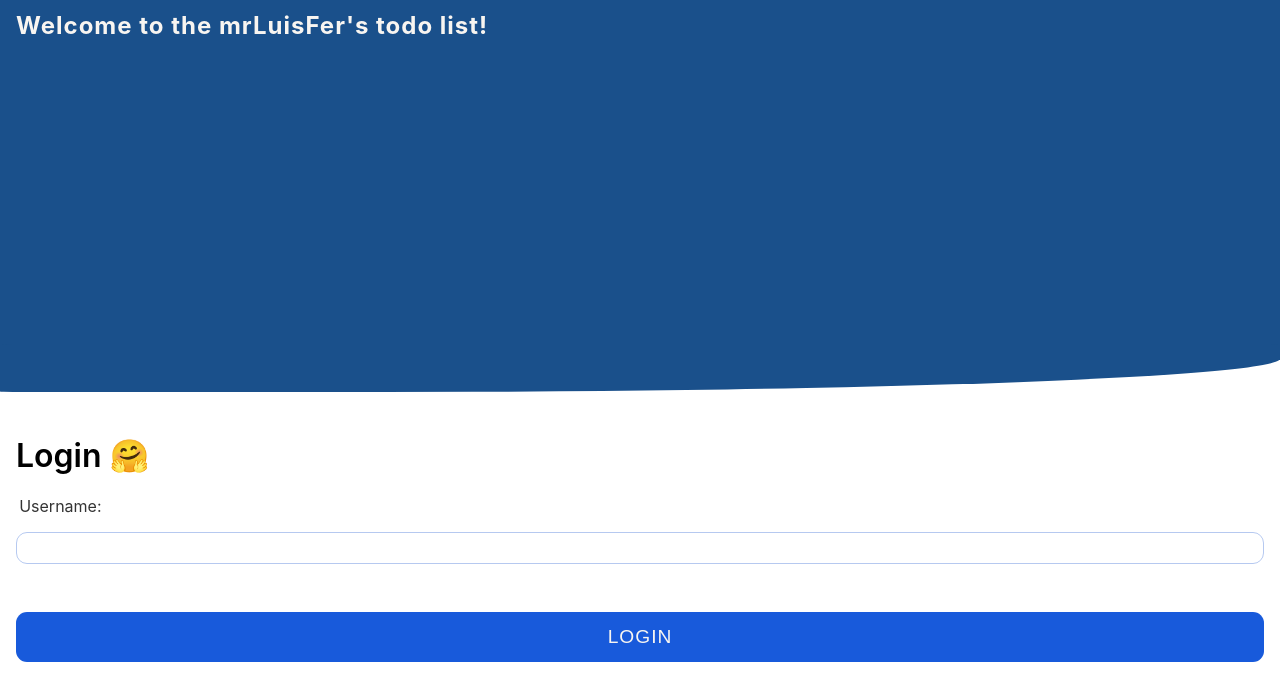
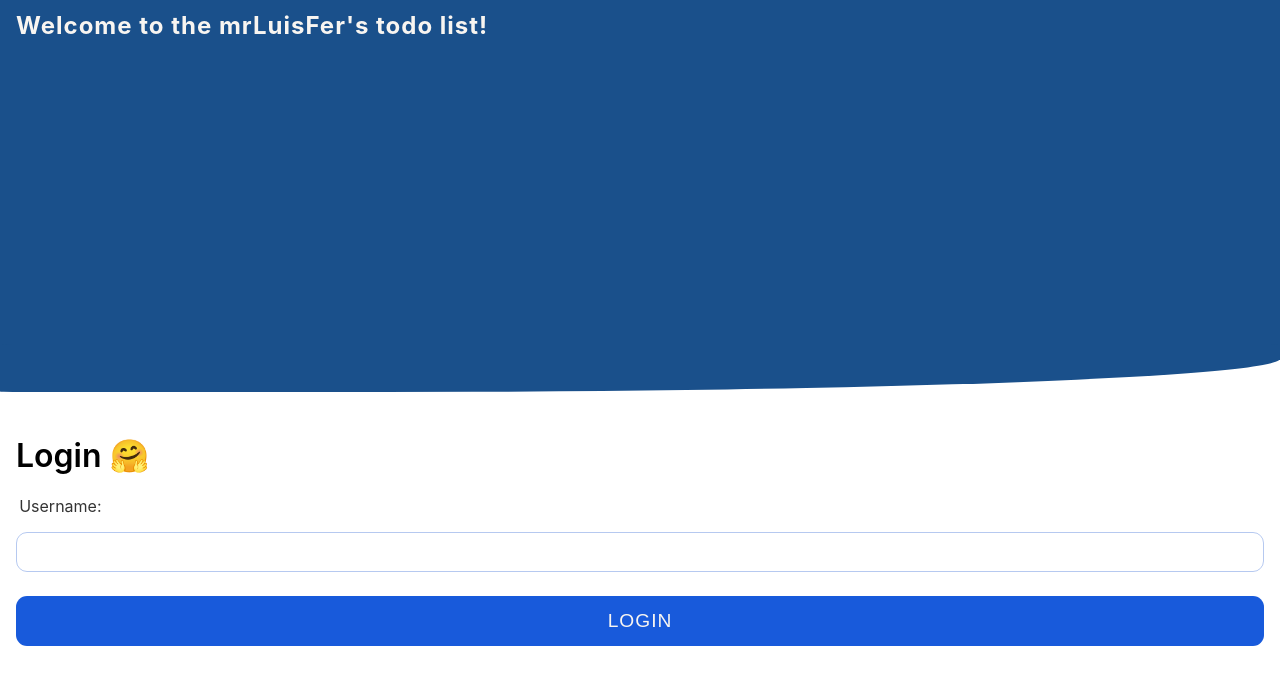
Before and after one commit to mrLuisFer/todolist, a React (Create React App) app: page / in a window 1280 px wide. Shown: the top 700 px of the page. Built offline with nearby package versions, Linux system fonts and the light colour scheme.

Commit message:
fix: styles fixed in LoginBottom

```diff
--- a/src/views/Login/LoginBottomContent/LoginBottomContent.styles.js
+++ b/src/views/Login/LoginBottomContent/LoginBottomContent.styles.js
@@ -35,7 +35,7 @@ export const LoginFormInput = styled.input`
   border: 1.5px solid var(--light-blue);
   display: block;
   font-size: 1rem;
-  height: 2rem;
+  height: 40px;
   outline: none;
   padding: 0.3rem 0.6rem;
   transition: var(--transition);
@@ -67,7 +67,7 @@ export const LoginFormButton = styled.button`
   font-size: 1.2rem;
   height: 50px;
   letter-spacing: 1px;
-  margin-top: 3rem;
+  margin-top: 1.5rem;
   text-align: center;
   transition: var(--transition);
   width: 100%;
```
